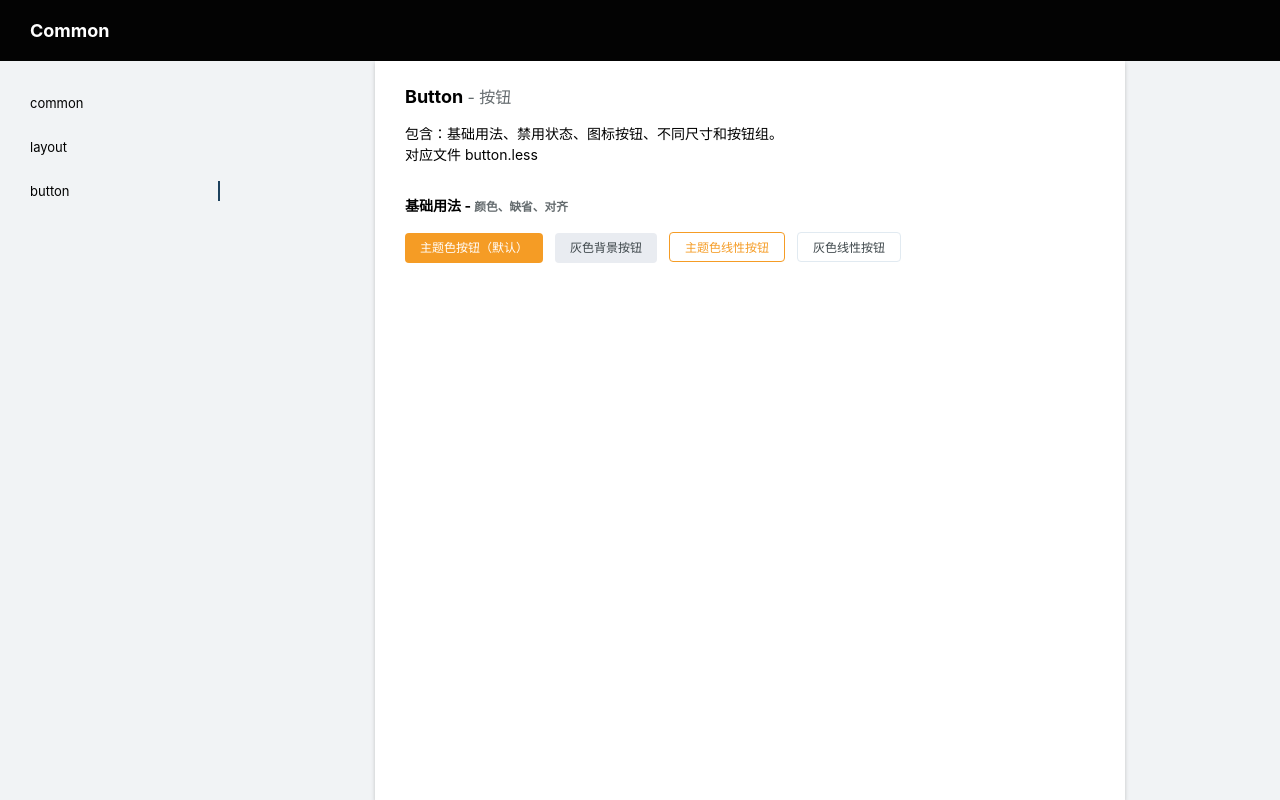
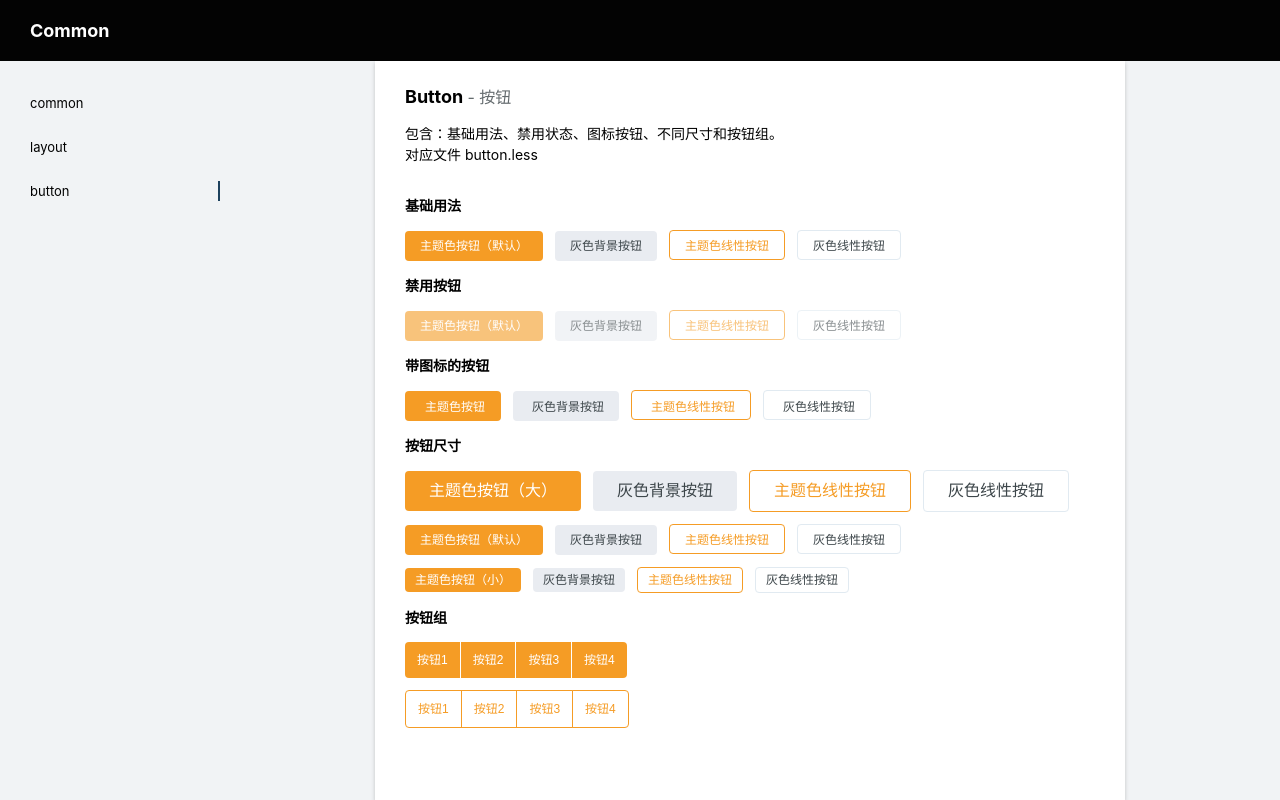
Before and after one commit to liyueyu/common-style, a Vue app: page / in a window 1280 px wide. Both pictures are taken after a click on the element "button". Built offline with nearby package versions, Linux system fonts and the light colour scheme; a small style sheet from the web is missing.

Commit message:
button: 添加按钮通用样式

```diff
--- a/src/css/button.less
+++ b/src/css/button.less
@@ -3,10 +3,10 @@
 
 .btnColor(@btnColor) {
   background-color: @btnColor;
-  &:hover {
+  &:not(.disabled):hover {
     background-color: darken(@btnColor, 4%);
   }
-  &:active {
+  &:not(.disabled):active {
     background-color: darken(@btnColor, 8%);
   }
 }
@@ -14,10 +14,12 @@
   background-color: #fff;
   color: @color;
   border: 1px solid @btnColor;
-  &:hover {
+  &:not(.disabled):hover {
+    background-color: #fff;
     opacity: .8;
   }
-  &:active {
+  &:not(.disabled):active {
+    background-color: #fff;
     opacity: .6;
   }
 }
@@ -33,21 +35,18 @@
   color: #fff;
   background-color: @theme;
   border-radius: @borderRadius;
-  &:not(.disabled) {
+  &-theme{
     .btnColor(@theme)
   }
-  &-theme:not(.disabled) {
-    .btnColor(@theme)
-  }
-  &-gray:not(.disabled) {
+  &-gray{
     color: @color;
     .btnColor(@btnBgGray)
   }
   // 带边框的按钮：朴素的按钮
-  &-theme:not(.disabled)[plain] {
+  &-theme[plain] {
     .plainBtnColor(@theme,@theme)
   }
-  &-gray:not(.disabled)[plain] {
+  &-gray[plain] {
     .plainBtnColor(@borderColor, @color)
   }
 
@@ -56,16 +55,70 @@
   }
   &.btn-small { // 小号按钮
     min-width: auto;
+    height: auto;
     line-height: 20px;
     padding: 2px 10px;
+  }
+  &.btn-large { // 大号按钮
+    font-size: 16px;
+    min-width: auto;
+    height: auto;
+    line-height: 30px;
+    padding: 5px 24px;
   }
   &.disabled {
     opacity: .6;
     cursor: not-allowed;
   }
+  .btn-icon {
+    font-size: 14px;
+    margin-right: 4px;
+  }
 }
 
 // 按钮组
 .ui-btn-group {
-
+  &_item {
+    font-size: 12px;
+    line-height: 20px;
+    padding: 8px 12px;
+    background: @theme;
+    color: #fff;
+    cursor: pointer;
+    &:first-child {
+      border-top-left-radius: 4px;
+      border-bottom-left-radius: 4px;
+    }
+    &:last-child {
+      border-top-right-radius: 4px;
+      border-bottom-right-radius: 4px;
+    }
+    &:not(:first-child) {
+      border-left: 1px solid #fff;
+    }
+    &:hover {
+      opacity: .8;
+    }
+    &:active,&.active {
+      opacity: .7;
+    }
+    &[plain] {
+      background: #fff;
+      border: 1px solid @theme;
+      color: @theme;
+      position: relative;
+      &:not(:first-child) {
+        margin-left: -1px;
+      }
+      &:hover {
+        color: #fff;
+        background-color: @theme;
+      }
+      &:active,&.active {
+        color: #fff;
+        opacity: 1;
+        background-color: @theme;
+      }
+    }
+  }
 }
--- a/src/css/common.less
+++ b/src/css/common.less
@@ -134,6 +134,20 @@
   transform: translate(-50%, -50%);
 }
 
+//快速边距
+.mt-12 {
+  margin-top: 12px;
+}
+.mr-12 {
+  margin-right: 12px;
+}
+.mb-12 {
+  margin-bottom: 12px;
+}
+.ml-12 {
+  margin-left: 12px;
+}
+
 // 滚动条重置
 ::-webkit-scrollbar {
   overflow: visible;
--- a/src/pages/cssComponents/Buttons.vue
+++ b/src/pages/cssComponents/Buttons.vue
@@ -5,16 +5,59 @@
             <p class="f-s-14">包含：基础用法、禁用状态、图标按钮、不同尺寸和按钮组。</p>
             <p class="f-s-14">对应文件 button.less</p>
         </div>
-        <h3>基础用法 - <small class="text-secondary">颜色、缺省、对齐</small></h3>
+        <h3>基础用法</h3>
         <div class="btn-wrap">
             <button class="ui-btn ui-btn-theme">主题色按钮（默认）</button>
             <button class="ui-btn ui-btn-gray">灰色背景按钮</button>
             <button class="ui-btn ui-btn-theme" plain>主题色线性按钮</button>
             <button class="ui-btn ui-btn-gray" plain>灰色线性按钮</button>
         </div>
-        <code>
-
-        </code>
+        <h3>禁用按钮</h3>
+        <div class="btn-wrap">
+            <button class="ui-btn ui-btn-theme disabled">主题色按钮（默认）</button>
+            <button class="ui-btn ui-btn-gray disabled">灰色背景按钮</button>
+            <button class="ui-btn ui-btn-theme disabled" plain>主题色线性按钮</button>
+            <button class="ui-btn ui-btn-gray disabled" plain>灰色线性按钮</button>
+        </div>
+        <h3>带图标的按钮</h3>
+        <div class="btn-wrap">
+            <button class="ui-btn ui-btn-theme"><span class="btn-icon ui-icon ui-eyes"></span>主题色按钮</button>
+            <button class="ui-btn ui-btn-gray"><span class="btn-icon ui-icon ui-eyes"></span>灰色背景按钮</button>
+            <button class="ui-btn ui-btn-theme" plain><span class="btn-icon ui-icon ui-eyes"></span>主题色线性按钮</button>
+            <button class="ui-btn ui-btn-gray" plain><span class="btn-icon ui-icon ui-eyes"></span>灰色线性按钮</button>
+        </div>
+        <h3>按钮尺寸</h3>
+        <div class="btn-wrap">
+            <div class="mb-12">
+                <button class="ui-btn ui-btn-theme btn-large">主题色按钮（大）</button>
+                <button class="ui-btn ui-btn-gray btn-large">灰色背景按钮</button>
+                <button class="ui-btn ui-btn-theme btn-large" plain>主题色线性按钮</button>
+                <button class="ui-btn ui-btn-gray btn-large" plain>灰色线性按钮</button>
+            </div>
+            <div class="mb-12">
+                <button class="ui-btn ui-btn-theme">主题色按钮（默认）</button>
+                <button class="ui-btn ui-btn-gray">灰色背景按钮</button>
+                <button class="ui-btn ui-btn-theme" plain>主题色线性按钮</button>
+                <button class="ui-btn ui-btn-gray" plain>灰色线性按钮</button>
+            </div>
+            <div>
+                <button class="ui-btn ui-btn-theme btn-small">主题色按钮（小）</button>
+                <button class="ui-btn ui-btn-gray btn-small">灰色背景按钮</button>
+                <button class="ui-btn ui-btn-theme btn-small" plain>主题色线性按钮</button>
+                <button class="ui-btn ui-btn-gray btn-small" plain>灰色线性按钮</button>
+            </div>
+        </div>
+        <h3>按钮组</h3>
+        <div class="mb-12">
+            <div class="ui-btn-group">
+                <button class="ui-btn-group_item" v-for="btn in 4">按钮{{btn}}</button>
+            </div>
+        </div>
+        <div class="mb-12">
+            <div class="ui-btn-group">
+                <button plain class="ui-btn-group_item" v-for="btn in 4">按钮{{btn}}</button>
+            </div>
+        </div>
     </div>
 </template>
 
```
